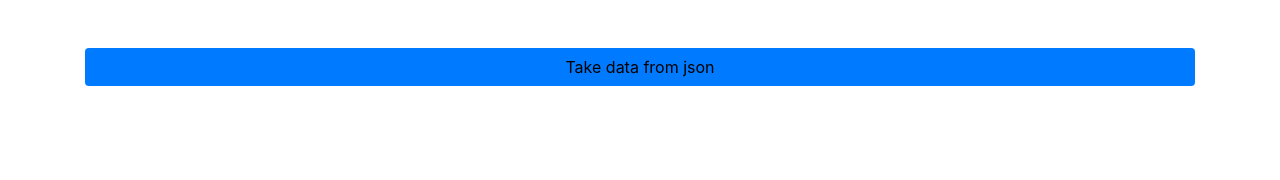
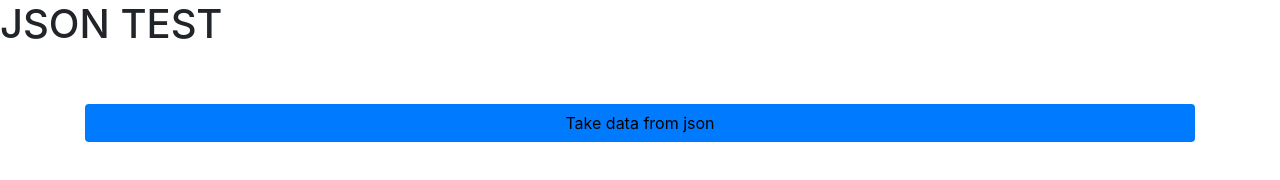
Before and after one commit to dudu9999/get_data_from_json, a plain HTML site: page index.html in a window 1280 px wide. Drawn offline with nearby package versions, Linux system fonts and the light colour scheme.

Commit message:
new header

```diff
--- a/index.html
+++ b/index.html
@@ -10,6 +10,7 @@
 </head>
 
 <body>
+    <h1>JSON TEST</h1>
     <div class="container">
         <div class="col-lg-12">
             <div class="row">
```
